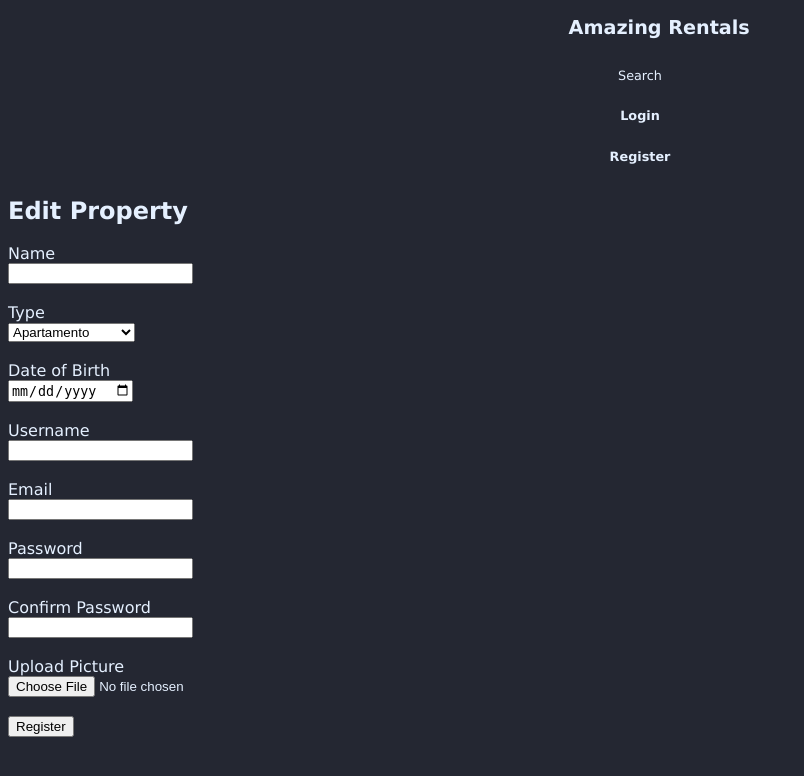
After one commit to jarpraca/LTW_1920, a PHP site: page /editProperty.php in a window 1280 px wide. The commit adds this page. Shown: the top 776 px of the page, without its empty margins (0-804 px from the left). Run offline with PHP 8.4, Linux system fonts and the light colour scheme; data comes from the database, SQL or seed files in the repository; both versions use the stored data as it was after the commit.

Commit message:
Added edit profile and started edit property page

```diff
--- a/database/connection.php
+++ b/database/connection.php
@@ -1,5 +1,5 @@
 <?php
-  $db = new PDO('sqlite:database.db');
+  $db = new PDO('sqlite:database/database.db');
   $db->setAttribute(PDO::ATTR_ERRMODE, PDO::ERRMODE_EXCEPTION);
   $db->setAttribute  (PDO::ATTR_DEFAULT_FETCH_MODE, PDO::FETCH_ASSOC);
 ?>
--- a/database/habitations.php
+++ b/database/habitations.php
@@ -100,4 +100,12 @@ function addComment($idRes, $limpeza, $valor, $checkIn, $localizacao, $descripti
     $stmt = $db->execute(array($limpeza, $valor, $checkIn, $localizacao, $description, $idRes));
 }
 
+function getTypes(){
+    global $db;
+    $stmt = $db->prepare('SELECT * FROM TipoDeHabitacao');
+    $stmt->execute();
+
+    return $stmt->fetchAll();
+}
+
 ?>
--- a/database/users.php
+++ b/database/users.php
@@ -17,5 +17,3 @@ function createUser($id, $Data){
     $stmt = $db->prepare('INSERT INTO Anfitriao(idAnfitriao) VALUES (?);');
     $stmt->execute(array($id));
 }
-
-?>
--- /dev/null
+++ b/editProfile.php
@@ -0,0 +1,4 @@
+<?php
+  include('templates/common/header.php');
+  include('templates/edit/editProfile.php');
+?>
--- /dev/null
+++ b/editProperty.php
@@ -0,0 +1,4 @@
+<?php
+  include('templates/common/header.php');
+  include('templates/edit/editProperty.php');
+?>
--- /dev/null
+++ b/templates/edit/editProperty.php
@@ -0,0 +1,56 @@
+<section id="editProperty">
+    <header>
+        <h1> Edit Property </h1>
+    </header>
+    <form action="#" method="get">
+        <label> Name <br>
+            <input type="text" name="firstname">
+        </label>
+        <br>
+        <br>
+        <label> Type <br>
+            <select name="types">
+                <?php
+                include_once('database/connection.php');
+                include_once('database/habitations.php');
+                $types = getTypes();
+
+                foreach ($types as $type) {
+                    echo '<option value="' . $type . '">' . $type['nome'] . '</option>';
+                }
+                ?>
+            </select>
+        </label>
+        <br>
+        <br>
+        <label> Date of Birth <br>
+            <input type="date" name="dateofbirth">
+        </label>
+        <br>
+        <br>
+        <label> Username <br>
+            <input type="text" name="username">
+        </label>
+        <br>
+        <br>
+        <label> Email <br>
+            <input type="email" name="email">
+        </label>
+        <br>
+        <br>
+        <label> Password <br>
+            <input type="password" name="password">
+        </label>
+        <br>
+        <br>
+        <label> Confirm Password <br>
+            <input type="password" name="confirmpassword">
+            <br>
+            <br>
+            <label> Upload Picture <br>
+                <input type="file" name="picture" accept="image/*">
+                <br>
+                <br>
+                <input type="submit" value="Register">
+    </form>
+</section>
--- a/templates/signup/register.php
+++ b/templates/signup/register.php
@@ -1,5 +1,7 @@
 <section id="register">
-    <header> <h1> Register </h1> </header>
+    <header>
+        <h1> Register </h1>
+    </header>
     <form action="#" method="get">
         <label> First Name <br>
             <input type="text" name="firstname" required="required">
```
Also changed, not shown: templates/edit/editProfile.php (added, +46 -0 lines), templates/signup/login.php (+5 -3 lines), database.db (added), database/database.db (added). Lines whose indentation alone changed are shown as unchanged.
